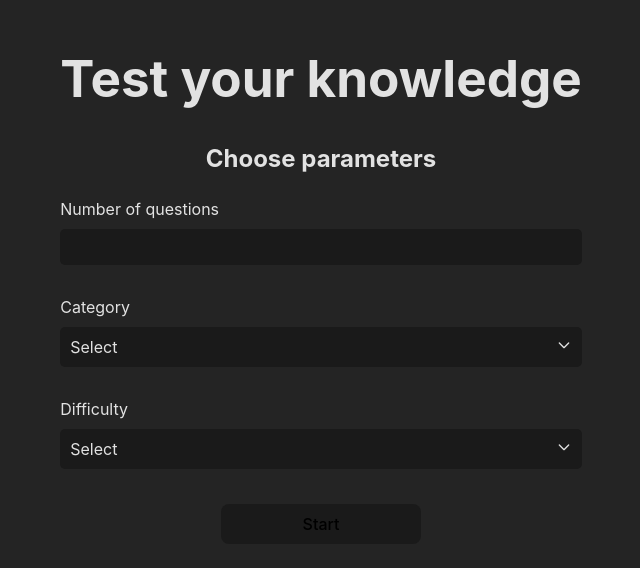
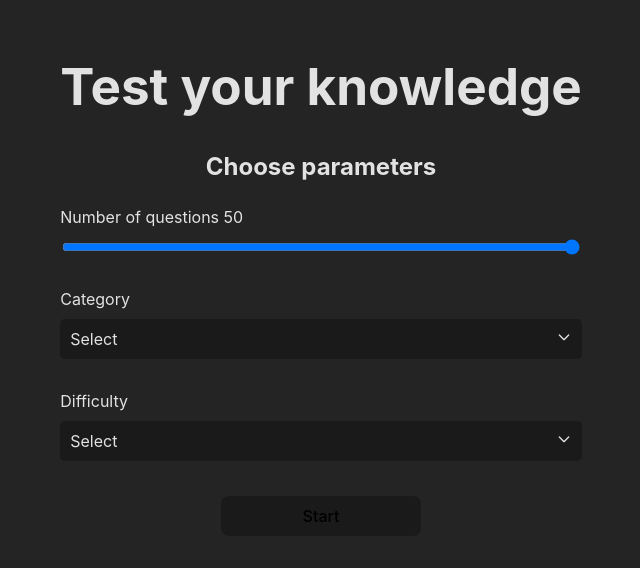
Before and after one commit to isaacach/react-quiz, a React (Vite) app in the folder quiz/: page / in a window 1280 px wide. Shown: the part 120-688 px from the top of the page, without its empty margins (319-959 px from the left). Built offline with nearby package versions, Linux system fonts and the light colour scheme.

Commit message:
changed number input to range

```diff
--- a/quiz/src/App.css
+++ b/quiz/src/App.css
@@ -70,9 +70,9 @@ input[type="number"] {
   border: none;
 }
 
-input[type="number"]:focus,
-input[type="number"]:focus-visible {
-  outline: 2px solid #380550;
+input[type="range"]:focus,
+input[type="range"]:focus-visible {
+  outline: none;
 }
 
 .submit-welcome {
--- a/quiz/src/components/Welcome.jsx
+++ b/quiz/src/components/Welcome.jsx
@@ -1,7 +1,9 @@
 /* eslint-disable react/prop-types */
+import { useState } from "react";
 import Dropdown from "./Dropdown";
 
 export default function Welcome({ onCategoryChange, onDifficultyChange, onQuestionsChange, onsubmit, category, difficulty }) {
+  const [numberChoice, setNumberChoice] = useState(50);
 
 
   const handleCategoryChange = (option) => {
@@ -13,6 +15,7 @@ export default function Welcome({ onCategoryChange, onDifficultyChange, onQuesti
   };
 
   const handleQuestionsChange = (event) => {
+    setNumberChoice(event.target.value);
     onQuestionsChange(event.target.value);
   };
 
@@ -177,10 +180,10 @@ export default function Welcome({ onCategoryChange, onDifficultyChange, onQuesti
       <h2>Choose parameters</h2>
       <form>
         <div className="form-block">
-          <label htmlFor="questions">Number of questions</label>
+          <label htmlFor="questions">Number of questions <span></span>{numberChoice}</label>
           <input
             name="questions"
-            type="number"
+            type="range"
             min={10}
             max={50}
             onChange={handleQuestionsChange}
```
